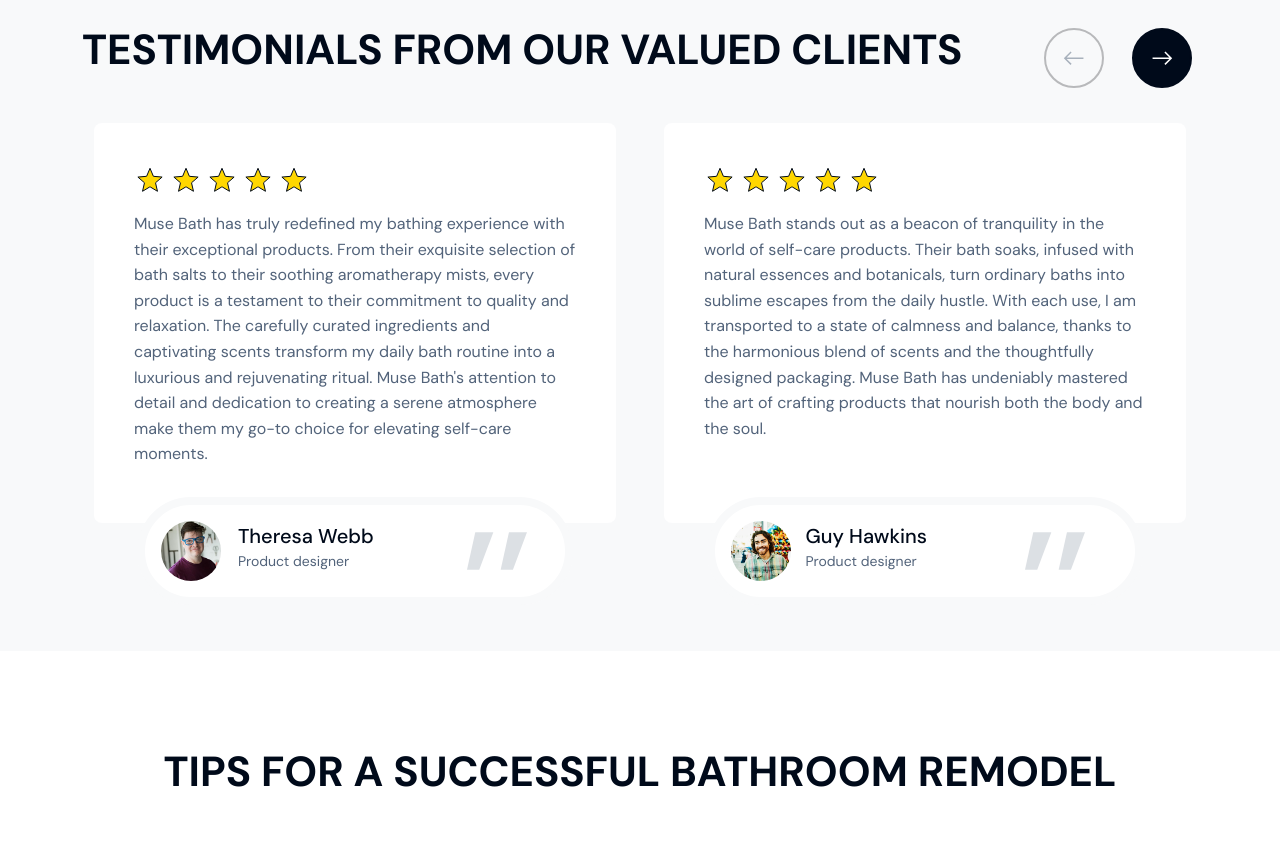
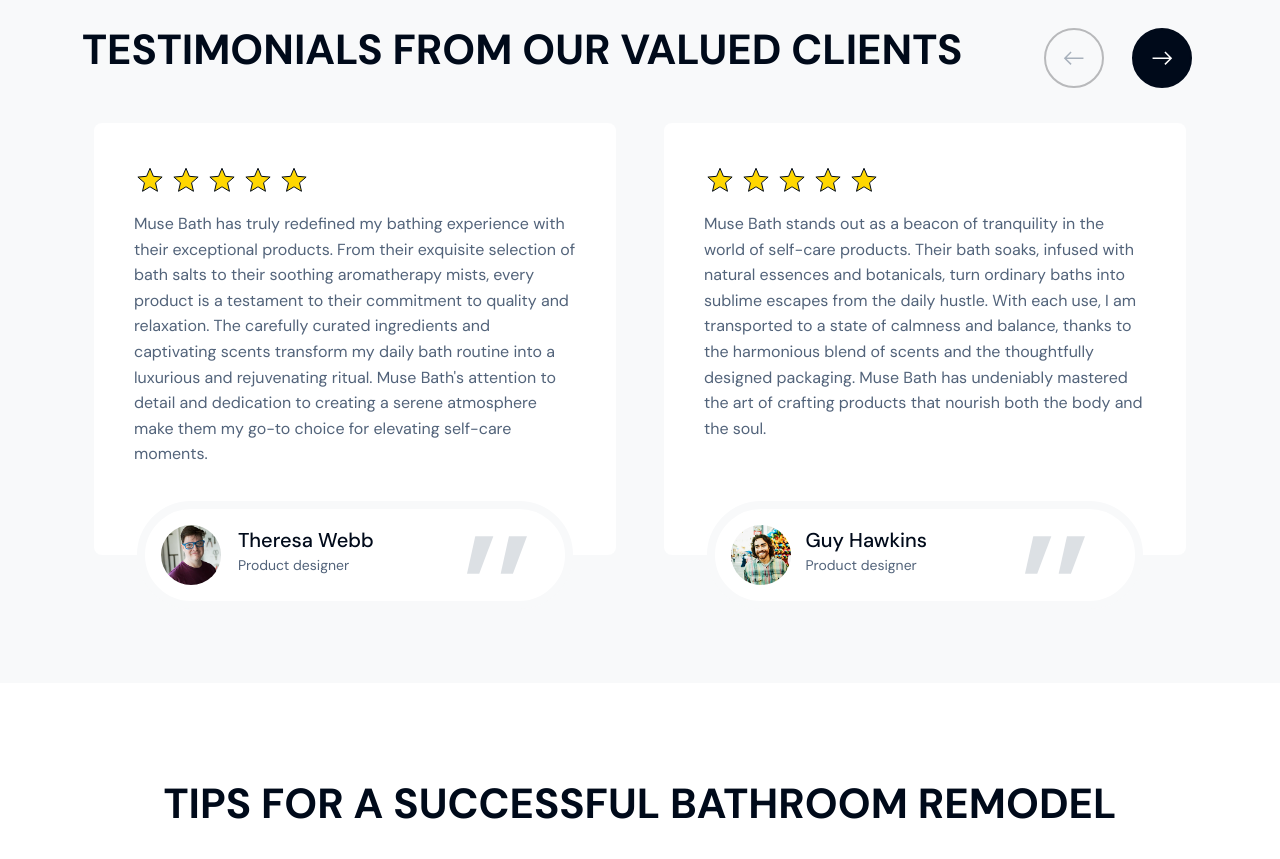
Before and after one commit to Turag-nsu/musebath2, a React (Create React App) app: page / in a window 1280 px wide. Shown: the part 6340-7199 px from the top of the page. Built offline with nearby package versions, Linux system fonts and the light colour scheme; no server answers; grey boxes are pictures that could not be loaded; a web font is replaced by a local one.

Commit message:
testimonial area card

```diff
--- a/src/components/TestimonialAreaCard/TestimonialAreaCard.css
+++ b/src/components/TestimonialAreaCard/TestimonialAreaCard.css
@@ -21,14 +21,14 @@
     padding: 2.5rem;
     border-radius: 0.5rem;
     margin: 2rem 0;
-    min-height: 25rem;
+    min-height: 27rem;
 }
 
 .reviewer-profile {
     /* border-radius: 31.25rem; */
     position: absolute;
     z-index: 2;
-    bottom: -3.125rem;
+    bottom: -1.35rem;
     left: 10%;
     padding: 1rem;
     /* margin-top: 9rem; */
```
